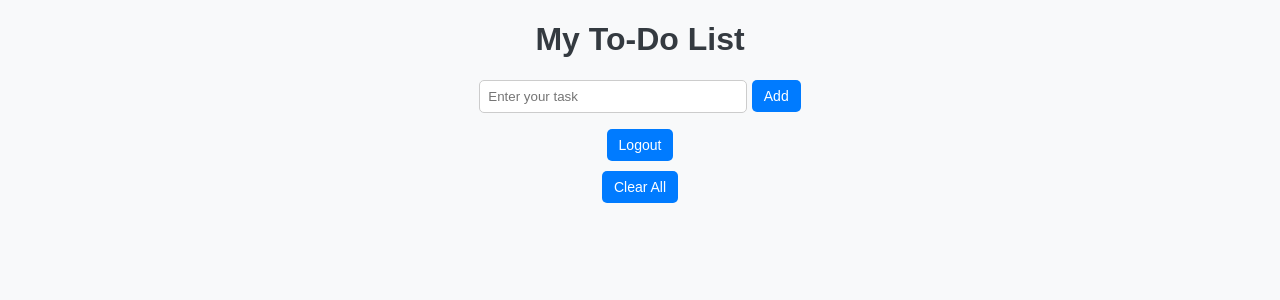
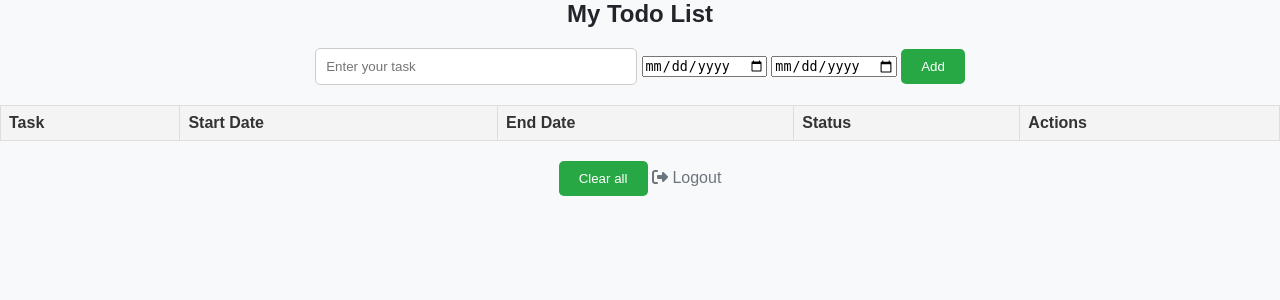
Before and after one commit to Owais-siddiqui812/Flask-To-do-App, a Flask app: page / in a window 1280 px wide. Shown: the top 300 px of the page. Run offline with Flask 3, Linux system fonts and the light colour scheme; a user stored in the database is signed in; lists and menus that the app fills with data are empty.

Commit message:
Updated to-do-list

```diff
--- a/app.py
+++ b/app.py
@@ -1,120 +1,140 @@
-
-from flask import Flask, request, render_template,redirect,session
+from flask import Flask, render_template, request, session, redirect
 from flask_sqlalchemy import SQLAlchemy
+from werkzeug.security import generate_password_hash, check_password_hash
+from datetime import datetime
 import os
-
-app = Flask(__name__)
+app= Flask(__name__,template_folder='templates')
 
 basedir = os.path.abspath(os.path.dirname(__file__))
-app.config['SQLALCHEMY_DATABASE_URI']='sqlite:///'+os.path.join(basedir,'Adb.db')
-app.config['SQLALCHEMY_TRACK_MODIFICATIONS']=False
-app.config['SECRET_KEY'] = 'your_secret_key_here'  # Secret key for session security
-
-db=SQLAlchemy(app)
-class Users(db.Model):
+app.config['SQLALCHEMY_DATABASE_URI'] = 'sqlite:///' + os.path.join(basedir, 'task.db')
+app.config['SQLALCHEMY_TRACK_MODIFICATIONS'] = False
+app.config['SECRET_KEY'] = 'mysecretkey'
+db = SQLAlchemy(app)
+class User(db.Model):
     __tablename__='users'
     id=db.Column(db.Integer,primary_key=True)
-    username=db.Column(db.String(200),unique=True,nullable=False)
-    password=db.Column(db.String(200),nullable=False)
+    username=db.Column(db.String(100),unique=True,nullable=False)
+    password=db.Column(db.String(100),nullable=False)
 
 class Task(db.Model):
     __tablename__='tasks'
     id=db.Column(db.Integer,primary_key=True)
-    title=db.Column(db.String(200) ,nullable=False)
-    Completed=db.Column(db.Boolean,default=False)
-    created_on=db.Column(db.DateTime,server_default=db.func.now())
+    n_task=db.Column(db.String(200),nullable=False)
+    start_date=db.Column(db.String(10),nullable=False)
+    end_date=db.Column(db.String(10),nullable=False)
+    completed=db.Column(db.Boolean,default=False)
     user_id=db.Column(db.Integer,db.ForeignKey('users.id'),nullable=False)
-    user = db.relationship('Users', backref=db.backref('tasks', lazy=True))
+with app.app_context():
+    db.create_all()
 
-with app.app_context():
-        db.create_all()
-
-@app.route('/register',methods=['GET','POST'])
+@app.route('/register', methods=['GET', 'POST'])
 def register():
-    if request.method == 'POST':
-        username = request.form.get('username')
-        password = request.form.get('password')
-        if Users.query.filter_by(username=username).first():
+    if request.method=='POST':
+        username=request.form.get('username')
+        password=request.form.get('password')
+        if User.query.filter_by(username=username).first():
             return 'Username already exists'
-
-        New_user=Users(username=username,password=password)
-        db.session.add(New_user)
+        hashed_password = generate_password_hash(password)
+        new_user=User(username=username,password=hashed_password)
+        db.session.add(new_user)
         db.session.commit()
         return redirect('/login')
-
     return render_template('register.html')
 
-@app.route('/login',methods=['GET','POST'])
+@app.route('/login', methods=['GET', 'POST'])
 def login():
-    if request.method == 'POST':
-        username = request.form.get('username')
-        password = request.form.get('password')
-        user = Users.query.filter_by(username=username).first()
-        if user and user.password == password:
-            session['user_id']=user.id
+    if request.method=='POST':
+        username=request.form.get('username')
+        password=request.form.get('password')
+        user=User.query.filter_by(username=username).first()
+        if user and check_password_hash(user.password, password):
+            session['user_id'] = user.id
             return redirect('/')
         else:
-            return 'Invalid password'
-
+            return 'Invalid credentials'
     return render_template('login.html')
 
-@app.route('/logout',methods=['GET','POST'])
-def logout():
-    session.pop('user_id',None)
-    return redirect('/login')
 
+
+def update_task_status(user_tasks):
+    """Update the status of each task based on the current date."""
+    today = datetime.today().date()
+
+    for task in user_tasks:
+        start_date = datetime.strptime(task.start_date, '%Y-%m-%d').date()
+        end_date = datetime.strptime(task.end_date, '%Y-%m-%d').date()
+
+        if task.completed:
+            task.status = "✅ Completed"
+        elif today < start_date:
+            task.status = "📅 Upcoming"
+        elif start_date <= today <= end_date:
+            task.status = "⏳ Ongoing"
+        else:
+            task.status = "⏳ Expired"
 
 
 @app.route('/')
 def home():
     if 'user_id' not in session:
         return redirect('/login')
+    user_tasks = Task.query.filter_by(user_id=session['user_id']).all()
+    update_task_status(user_tasks)  # Update task statuses before rendering
+    return render_template('index.html', tasks=user_tasks)
 
-    # Corrected query
-    tasks = Task.query.filter(Task.user_id == session['user_id']).all()
-
-    return render_template('index.html', tasks=tasks)
-
-@app.route('/add',methods=['POST'])
+@app.route('/add', methods=['POST'])
 def add():
     if 'user_id' not in session:
         return redirect('/login')
+    task = request.form.get('task')
+    start_date = request.form.get('start_date')
+    end_date = request.form.get('end_date')
 
-    title=request.form.get('task')
-    new_task=Task(title=title,user_id=session['user_id'])
+    new_task = Task(
+        n_task=task, start_date=start_date, end_date=end_date, user_id=session['user_id']
+    )
     db.session.add(new_task)
     db.session.commit()
     return redirect('/')
 
-@app.route('/delete/<int:task_id>')
-def delete(task_id):
-    if 'user_id'not in session:
+@app.route('/delete/<int:id>')
+def delete(id):
+    if 'user_id' not in session:
         return redirect('/login')
 
-    task=Task.query.get(task_id)
-    if task and task.user_id == session['user_id']:  # Ensure user owns the task
+    task = Task.query.get_or_404(id)
+
+    if task.user_id == session['user_id']:
         db.session.delete(task)
         db.session.commit()
+
     return redirect('/')
 
-@app.route('/completed/<int:task_id>')
-def completed(task_id):
-    if 'user_id'not in session:
+@app.route('/completed/<int:id>')
+def completed(id):
+    if 'user_id' not in session:
         return redirect('/login')
 
-    task_c=Task.query.get(task_id)
-    task_c.Completed=True
+    task = Task.query.get_or_404(id)
+
+    if task.user_id == session['user_id']:
+        task.completed = True
+        db.session.commit()
+
+    return redirect('/')
+
+@app.route('/clear', methods=['POST'])
+def clear():
+    if 'user_id' not in session:
+        return redirect('/login')
+    Task.query.filter_by(user_id=session['user_id']).delete()
     db.session.commit()
     return redirect('/')
 
-@app.route('/clear',methods=['POST'])
-def clear():
-    if 'user_id'not in session:
-        return redirect('/login')
-    Task.query.delete()
-    db.session.commit()
-    return redirect('/')
-
+@app.route('/logout')
+def logout():
+    session.pop('user_id', None)
+    return redirect('/login')
 
 if __name__ == '__main__':
     app.run(debug=True)
--- /dev/null
+++ b/static/style.css
@@ -0,0 +1,114 @@
+h1 {
+     color: #212529;
+    font-size: 24px;
+    text-align: center;
+    margin: 0;
+}
+body {
+    font-family: Arial, sans-serif;
+    margin: 0;
+    padding: 0;
+    background-color: #f8f9fa;;
+    color: #333;
+}
+
+header {
+    background: #333;
+    color: #fff;
+    padding: 10px 0;
+    text-align: center;
+}
+table {
+    background: white;
+    border-radius: 8px;
+}
+
+
+.container {
+    width: 80%;
+    margin: auto;
+    overflow: hidden;
+}
+
+form {
+    text-align: center;
+    margin: 20px 0;
+}
+
+input[type="text"] {
+    padding: 10px;
+    width: 300px;
+    border: 1px solid #ccc;
+    border-radius: 5px;
+}
+
+button {
+    display: inline-block;
+    background: #28a745;
+    color: white;
+    padding: 10px 20px;
+    text-align: center;
+    border: none;
+    border-radius: 5px;
+    cursor: pointer;
+}
+
+button:hover {
+    background: #218838;
+}
+
+ul {
+    list-style-type: none;
+    padding: 0;
+}
+
+li {
+    background-color: white;
+    margin: 10px 0;
+    padding: 10px;
+    border: 1px solid #ccc;
+    border-radius: 5px;
+    display: flex;
+    justify-content: space-between;
+    align-items: center;
+}
+
+.complete-link {
+    color: #28a745;
+    text-decoration: none;
+}
+
+.complete-link:hover {
+    color: #218838;
+    text-decoration: none;
+
+}
+
+.delete-link {
+    color: #dc3545;
+    text-decoration: none;
+}
+
+.delete-link:hover {
+    color: #c82333;
+    text-decoration: none;
+}
+
+.logout-link {
+    color: #6c757d;
+    text-decoration: none;
+}
+
+.logout-link:hover {
+    color: #495057;
+    text-decoration: none;
+}
+a:hover {
+    color: #c82333;
+}
+
+.completed {
+    text-decoration: line-through;
+    color: #6c757d;
+
+}
--- a/templates/index.html
+++ b/templates/index.html
@@ -3,90 +3,84 @@
 <head>
     <meta charset="UTF-8">
     <meta name="viewport" content="width=device-width, initial-scale=1.0">
-    <title>My To-Do List</title>
+    <title>My Todo List</title>
+    <link rel="stylesheet" href="{{ url_for('static', filename='style.css') }}">
+    <link rel="stylesheet" href="https://cdnjs.cloudflare.com/ajax/libs/font-awesome/6.5.0/css/all.min.css">
     <style>
-        body {
-            font-family: Arial, sans-serif;
-            background-color: #f8f9fa;
-            text-align: center;
-            margin: 20px;
+        table {
+            width: 100%;
+            border-collapse: collapse;
+            margin-top: 20px;
         }
-        h1 {
-            color: #343a40;
+        th, td {
+            border: 1px solid #ddd;
+            padding: 8px;
+            text-align: left;
         }
-        form {
-            margin: 10px 0;
+        th {
+            background-color: #f4f4f4;
         }
-        input[type="text"] {
-            padding: 8px;
-            width: 250px;
-            border: 1px solid #ccc;
-            border-radius: 5px;
-        }
-        button {
-            padding: 8px 12px;
-            background-color: #007BFF;
-            color: white;
-            border: none;
-            border-radius: 5px;
-            cursor: pointer;
-            font-size: 14px;
-        }
-        button:hover {
-            background-color: #0056b3;
-        }
-        ul {
-            list-style-type: none;
-            padding: 0;
-        }
-        li {
-            background: white;
-            padding: 10px;
-            margin: 5px auto;
-            width: 300px;
-            border-radius: 5px;
-            display: flex;
-            justify-content: space-between;
-            align-items: center;
-            box-shadow: 0 0 5px rgba(0, 0, 0, 0.1);
-        }
-        a {
-            text-decoration: none;
-            font-size: 18px;
-            margin-left: 10px;
-        }
-        .delete {
-            color: red;
-        }
-        .complete {
-            color: green;
+        .completed {
+            text-decoration: line-through;
+            color: gray;
         }
     </style>
 </head>
 <body>
-    <h1>My To-Do List</h1>
+    <h1>My Todo List</h1>
 
     <form action="/add" method="post">
         <input type="text" name="task" placeholder="Enter your task" required>
+        <input type="date" name="start_date" required>
+        <input type="date" name="end_date" required>
         <button type="submit">Add</button>
     </form>
 
-    <ul>
-        {% for task in tasks %}
-            <li>
-                {{ task.title }} [Completed: {{ 'Yes' if task.Completed else 'No' }}]
-                <a href="/delete/{{ task.id }}" class="delete">❌</a>
-                <a href="/completed/{{ task.id }}" class="complete">✅</a>
-            </li>
-        {% endfor %}
-    </ul>
+    <table>
+        <thead>
+            <tr>
+                <th>Task</th>
+                <th>Start Date</th>
+                <th>End Date</th>
+                <th>Status</th>
+                <th>Actions</th>
+            </tr>
+        </thead>
+       <tbody>
+    {% for task in tasks %}
+    <tr>
+        <td class="{% if task.completed %}completed{% endif %}">
+            {{ task.n_task }}
+        </td>
+        <td>{{ task.start_date }}</td>
+        <td>{{ task.end_date }}</td>
+        <td>
+            {% if task.completed %}
+                <i class="fa-solid fa-check"></i> Completed
+            {% else %}
+                {{ task.status }}
+            {% endif %}
+        </td>
+        <td>
+            {% if not task.completed %}
+                <a href="/completed/{{ task.id }}" class="complete-link">
+                    <i class="fa-solid fa-check"></i> Mark as Completed
+                </a>
+            {% endif %}
+            <a href="/delete/{{ task.id }}" class="delete-link"> <i class="fa-solid fa-trash"></i> Delete
+            </a>
+        </td>
+    </tr>
+    {% endfor %}
+</tbody>
+    </table>
 
-    <form action="/logout" method="GET">
-        <button type="submit">Logout</button>
+    <form action="/clear" method="post">
+        <button type="submit">Clear all</button>
+
+    <a href="/logout" class="logout-link"><i class="fa-solid fa-right-from-bracket"></i> Logout  </a>
+
     </form>
 
-    <form action="/clear" method="post">
-        <button type="submit">Clear All</button>
-    </form>
 </body>
 </html>
```
Also changed, not shown: templates/login.html (+96 -30 lines), templates/register.html (+93 -41 lines), task.db (added).
